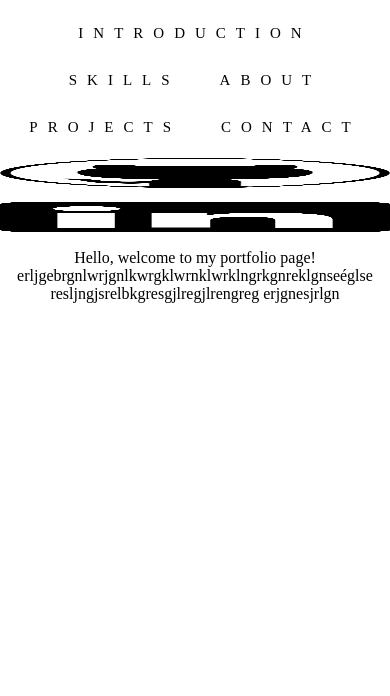
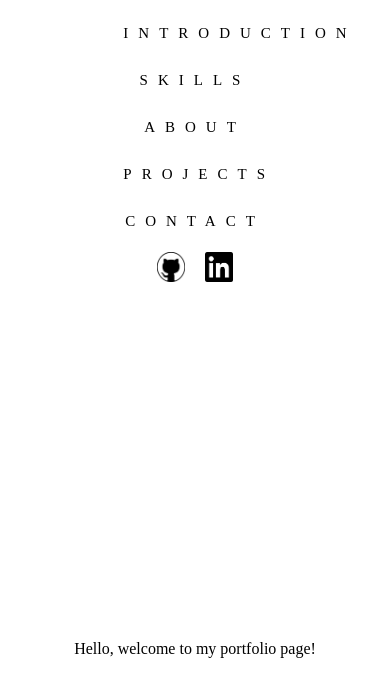
Before and after one commit to vutengklanricsi/bio, a React (Create React App) app: page / in a window 390 px wide. Shown: the top 696 px of the page. Built offline with nearby package versions, Linux system fonts and the light colour scheme.

Commit message:
fixing navbar css icons

```diff
--- a/src/components/introduction/index.js
+++ b/src/components/introduction/index.js
@@ -3,12 +3,9 @@ import "./styles/introduction.css";
 
 export default function Introduction() {
   return (
-    <div>
-      <div>
+    <div className="introduction-frame">
+      <div className="introduction-text">
 				Hello, welcome to my portfolio page!
-				erljgebrgnlwrjgnlkwrgklwrnklwrklngrkgnreklgnseéglse
-				resljngjsrelbkgresgjlregjlrengreg
-				erjgnesjrlgn
 			</div>
     </div>
   );
--- a/src/components/introduction/styles/introduction.css
+++ b/src/components/introduction/styles/introduction.css
@@ -0,0 +1,11 @@
+.introduction-frame {
+  display: flex;
+  justify-content: center;
+  height: 700px;
+  width: 100%;
+}
+
+.introduction-text {
+	display: block;
+	margin: auto 0px;
+}
--- a/src/components/navbar/styles/navbar.css
+++ b/src/components/navbar/styles/navbar.css
@@ -42,35 +42,29 @@ hr {
 .navbar-logo {
   padding: 0px 10px 0px 10px;
   height: 30px;
+  width: 28px;
   transition: transform 0.8s;
 }
 .navbar-logo:hover {
-  /* -webkit-transform: scale(1.2); */
   transform: scale(1.3);
 }
 
 @media screen and (max-width: 900px) {
-  div {
+  .navbar-frame {
     display: flex;
-    text-align: center;
-    justify-content: center;
     flex-direction: column;
-    flex-wrap: wrap;
-    flex: 1;
     text-align: center;
     margin: 0 auto;
+    width: 47%;
   }
   .navbar-options {
     justify-content: center;
     width: auto;
     font-size: 15px;
   }
-  .navbar-options:hover:after {
-    width: 100%;
-    left: 0;
-  }
-
-  .navbar-logo {
+  .navbar-logos {
+    display: flex;
+    margin: 0 auto;
     padding: 7px 0px;
   }
 }
```
Also changed, not shown: 1 other file (tests, documents, lock files or other folders).
